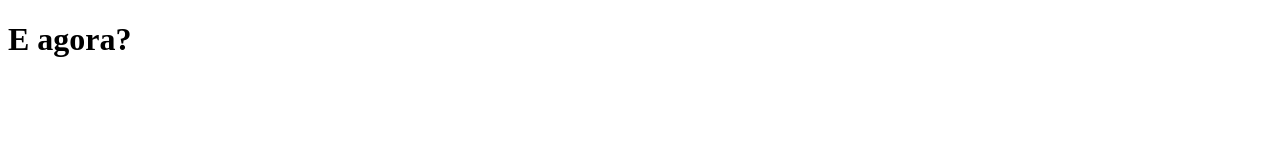
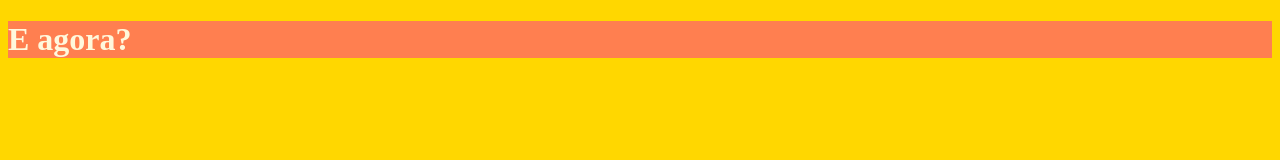
Before and after one commit to DavidMoraes-DEV/CSS, a plain HTML site: page css/origem.html in a window 1280 px wide. Drawn offline with Linux system fonts and the light colour scheme.

Commit message:
CSS: Interno, Externo e Inline

```diff
--- /dev/null
+++ b/css/css/externo.css
@@ -0,0 +1,3 @@
+body {
+    background-color: gold;
+}
--- a/css/origem.html
+++ b/css/origem.html
@@ -5,12 +5,18 @@
     <meta charset="UTF-8">
     <title>Origem CSS: Externo, Interno e Inline</title>
     <style>
-        /* ... */
+        body {
+            background-color:cadetblue;
+        }
     </style>
+
+    <!-- Obs. "rel" = significa o tipo de relação que esse link terá com essa página e a propriedade "styçesheet" quer dizer que sua relação é uma folha de estilo -->
+    <link rel="stylesheet" href="css/externo.css">
 </head>
 
 <body>
-    <h1>E agora?</h1>
+    <!-- Não é recomendado colocar propriedades inline: -->
+    <h1 style="background-color: coral; font-weight: bold; color: cornsilk;" >E agora?</h1>
 </body>
 
 </html>
```
